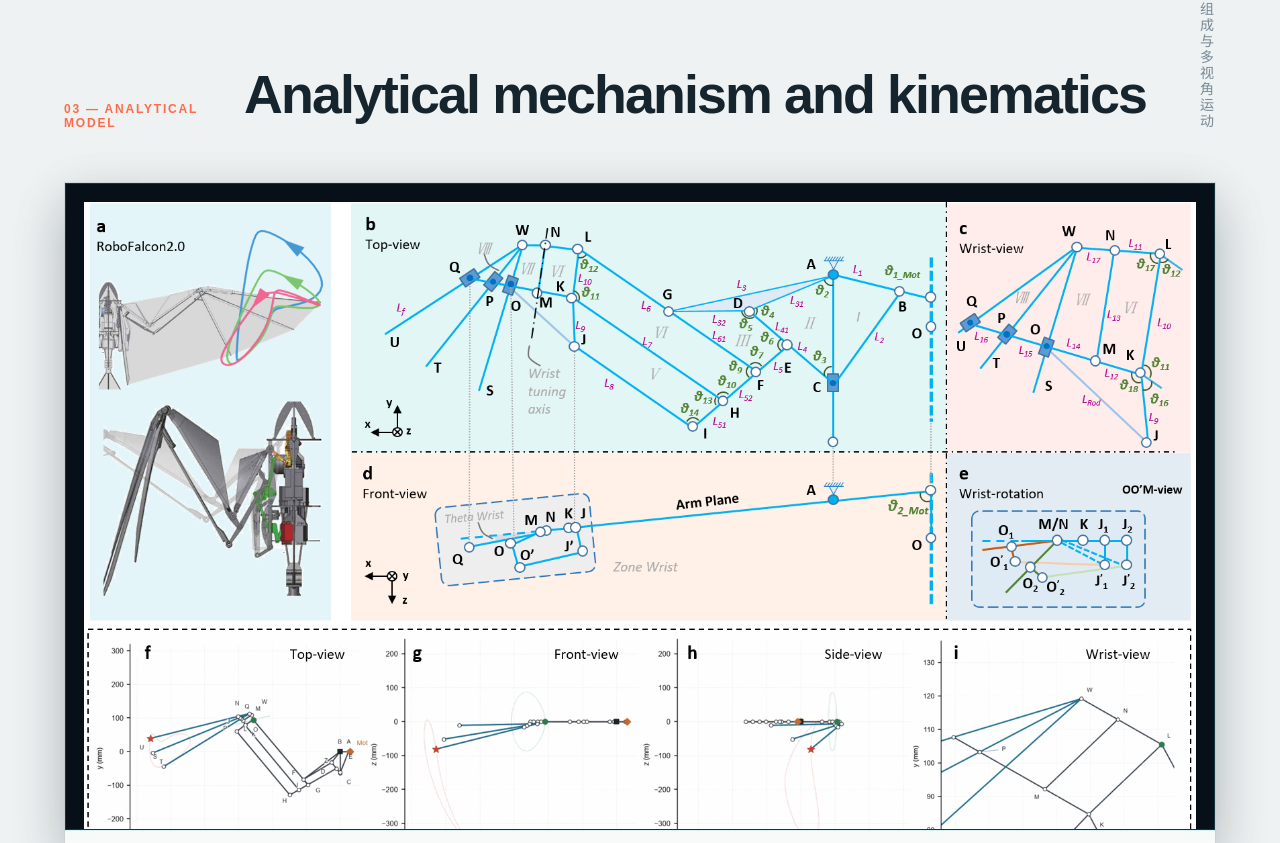
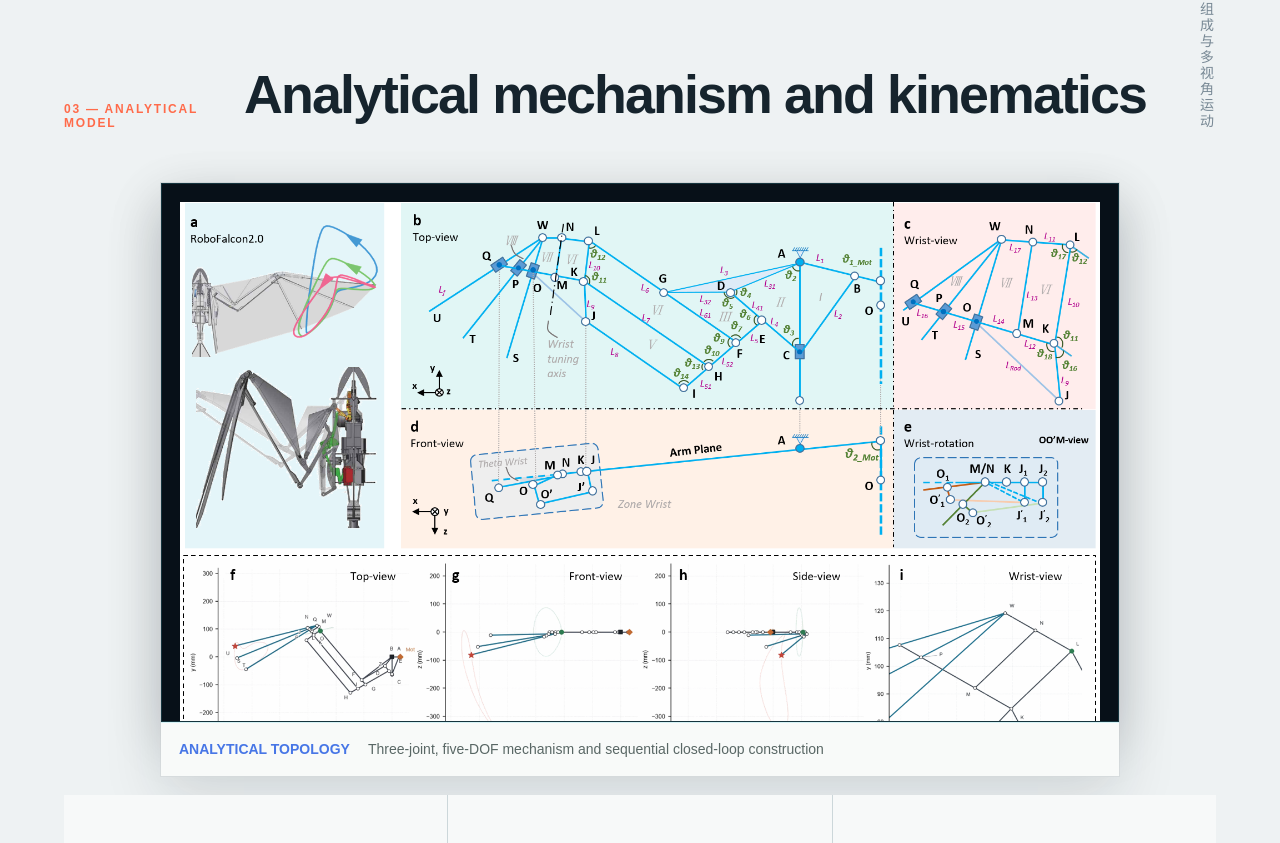
Before and after one commit to YihaoDong12/Falcon-Mechanism-Supplementary, a Next.js app: page / in a window 1280 px wide. Shown: the part 4137-4980 px from the top of the page. Built offline with nearby package versions, Linux system fonts and the light colour scheme.

Commit message:
Reduce mechanism and framework figure widths

```diff
--- a/app/globals.css
+++ b/app/globals.css
@@ -80,11 +80,12 @@ body{background:#071018;color:#dce7eb;font-family:"Segoe UI Variable Display","A
 .evidence-figure{border:1px solid rgba(40,68,79,.18);box-shadow:0 22px 55px rgba(13,31,42,.12)}.evidence-figure figcaption{background:#f8faf9}.evidence-figure figcaption b{color:var(--blue)}
 .mechanism-notes{background:#ccd7da;gap:1px}.mechanism-notes>div{background:#f7f9f9}.mechanism-notes b{font-size:38px!important;color:var(--blue)}.mechanism-notes h3{font-size:18px!important}.mechanism-notes p{color:#657781}
 .framework-frame{background:#fff;border-color:rgba(85,215,229,.2)}
+#s03>.evidence-figure,#s04>.framework-frame{width:min(100%,960px);margin-left:auto;margin-right:auto}
 .optimization-film{border:1px solid rgba(85,215,229,.18);background:#0d1a24;box-shadow:0 28px 70px rgba(0,0,0,.3);margin-top:22px}.optimization-film>div{padding:50px}.optimization-film span{color:var(--cyan);letter-spacing:.14em}.optimization-film h3{font-size:28px!important;color:#f1f7f8}.optimization-film p{color:#91a4ac}.variables-film{grid-template-columns:.55fr 1.45fr}.variables-film span{color:#8ba8ff}
 .optimization-stats{margin-top:22px;background:#0b1822;border-color:rgba(85,215,229,.18)}.optimization-stats div{padding:30px;border-color:rgba(85,215,229,.15)}.optimization-stats b{font-size:36px!important;color:var(--cyan);font-weight:700}.optimization-stats span{color:#859aa3}.method-note{font-size:18px!important;color:#a6b7bd}.method-note b{color:var(--coral)}
 .result-stage{border:1px solid rgba(85,215,229,.2);box-shadow:0 28px 70px rgba(0,0,0,.35)}.result-caption h3{font-size:28px!important}.result-caption dd{font-size:18px!important;color:var(--cyan)}.result-figures{margin-top:24px}
 .paper{background:#f3f5f4!important}.abstract-grid>div>p,.repro-intro p{font-size:20px!important}.paper-actions button{background:#122a38;border-color:#122a38}.paper-actions a{border-color:#122a38}
 .download-item{background:#f7f9f9;transition:transform .2s ease,box-shadow .2s ease}.download-item:hover{transform:translateY(-4px);box-shadow:0 18px 38px rgba(12,31,42,.12)}.download-item h3{font-size:19px!important}.download-item>b{color:var(--blue)}
 @keyframes orbit{to{transform:rotate(360deg)}}
-@media(max-width:900px){.hero{min-height:auto;grid-template-columns:1fr;padding-top:74px}.hero h1{font-size:42px!important}.hero-system{min-height:390px}.system-orbit b{font-size:52px!important}.hero-system ol{grid-template-columns:1fr;gap:7px}.hero-system li{text-align:left}.curve-copy{grid-template-columns:1fr}.curve-copy p{grid-column:auto;margin:0}.variables-film{grid-template-columns:1fr}.variables-film>div{order:2}.chapter{padding:76px 5vw}.paper-strip b{font-size:28px!important}}
+@media(max-width:900px){.hero{min-height:auto;grid-template-columns:1fr;padding-top:74px}.hero h1{font-size:42px!important}.hero-system{min-height:390px}.system-orbit b{font-size:52px!important}.hero-system ol{grid-template-columns:1fr;gap:7px}.hero-system li{text-align:left}.curve-copy{grid-template-columns:1fr}.curve-copy p{grid-column:auto;margin:0}.variables-film{grid-template-columns:1fr}.variables-film>div{order:2}.chapter{padding:76px 5vw}.paper-strip b{font-size:28px!important}#s03>.evidence-figure,#s04>.framework-frame{width:100%}}
 @media(prefers-reduced-motion:reduce){.hero-system:after{animation:none}}
```
